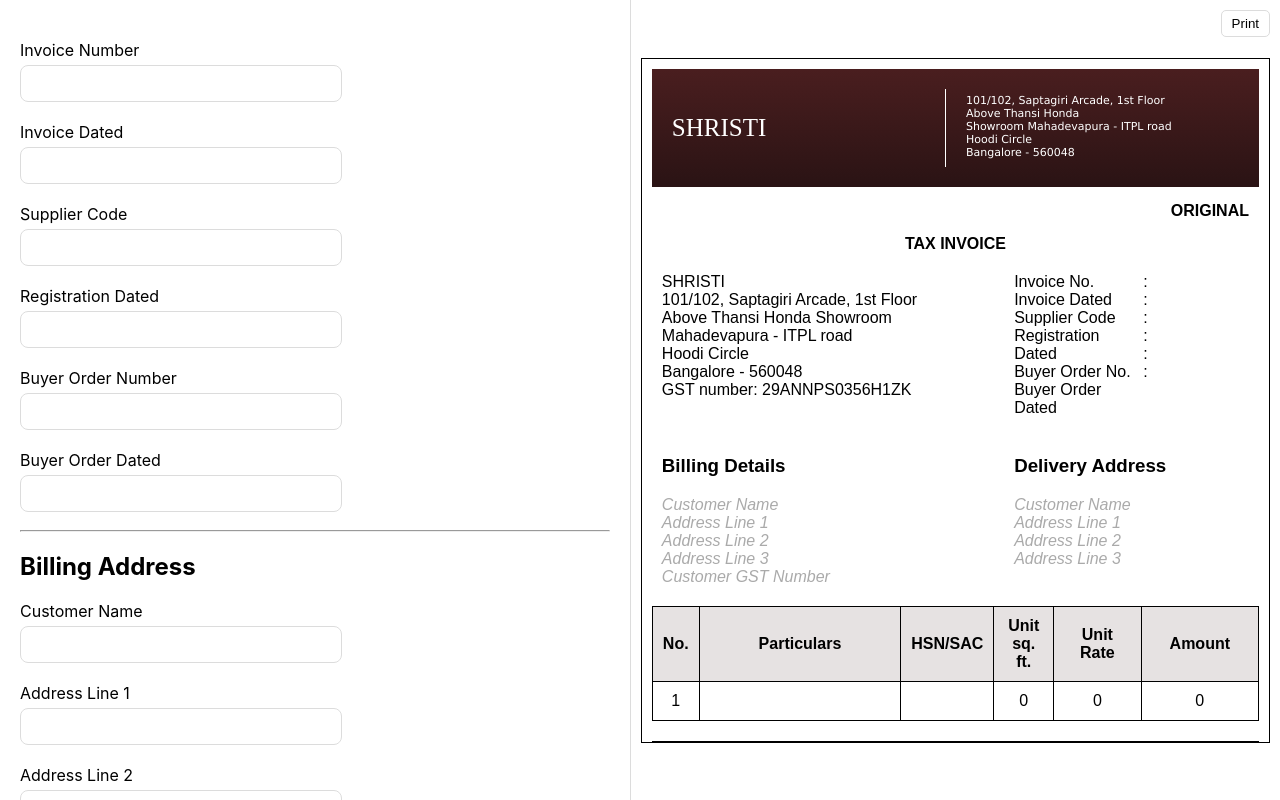
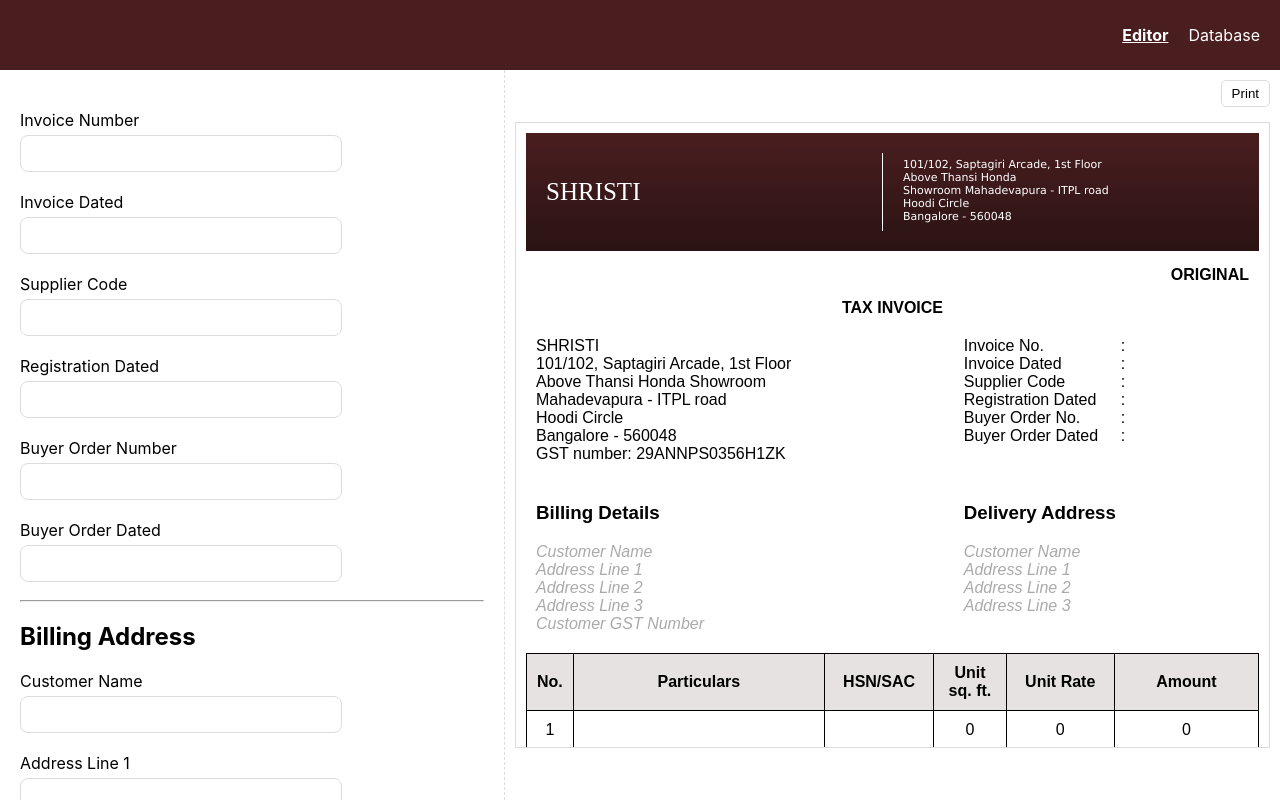
Before and after one commit to rahuls98/Billy, a React (Create React App) app: page / in a window 1280 px wide. Built offline with nearby package versions, Linux system fonts and the light colour scheme.

Commit message:
Added navbar

```diff
--- a/src/App.css
+++ b/src/App.css
@@ -1,7 +1,9 @@
 .App {
-    height: 100vh;
+    height: calc(100vh - 70px);
+    padding-top: 70px;
     width: 100vw;
     overflow: scroll;
+    position: relative;
 }
 
 .text-center {
@@ -41,6 +43,34 @@
     margin-top: 5px;
 }
 
+.navbar {
+    width: 100%;
+    height: 70px;
+    position: absolute;
+    top: 0;
+    z-index: 100;
+    background-color: rgb(74, 30, 31);
+    display: flex;
+    justify-content: right;
+    align-items: center;
+}
+
+.navbar span {
+    margin-right: 20px;
+    color: white;
+}
+
+.navbar span.active {
+    font-weight: bold;
+    text-decoration: underline;
+}
+
+.navbar span:hover {
+    color: white;
+    cursor: pointer;
+    text-decoration: underline;
+}
+
 @media print {
     body,
     html,
--- a/src/App.js
+++ b/src/App.js
@@ -20,7 +20,27 @@
         }
     };
 
-    return <div className="App">{viewHandler()}</div>;
+    return (
+        <div className="App">
+            {page !== 1 ? (
+                <div className="navbar">
+                    <span
+                        className={page === 0 ? "active" : ""}
+                        onClick={() => setPage(0)}
+                    >
+                        Editor
+                    </span>
+                    <span
+                        className={page === 2 ? "active" : ""}
+                        onClick={() => setPage(2)}
+                    >
+                        Database
+                    </span>
+                </div>
+            ) : null}
+            {viewHandler()}
+        </div>
+    );
 }
 
 export default App;
--- a/src/components/InvoiceForm/index.js
+++ b/src/components/InvoiceForm/index.js
@@ -240,11 +240,11 @@
             {particulars &&
                 particulars.map((row, ridx) => {
                     return (
-                        <div>
+                        <div key={ridx}>
                             <h3>Item {ridx + 1}</h3>
                             {row.slice(1).map((col, cidx) => {
                                 return (
-                                    <div>
+                                    <div key={cidx}>
                                         <label
                                             htmlFor={`r${ridx}-c${cidx + 1}`}
                                         >
@@ -285,7 +285,7 @@
                     type="checkbox"
                     id="cgst-checkbox"
                     checked={gst.cgstCheck}
-                    onClick={(e) => gst.setCgstCheck(e.currentTarget.checked)}
+                    onChange={(e) => gst.setCgstCheck(e.currentTarget.checked)}
                 />
                 <label htmlFor="cgst-checkbox" style={{ marginTop: 0 }}>
                     CGST
@@ -309,7 +309,7 @@
                     type="checkbox"
                     id="sgst-checkbox"
                     checked={gst.sgstCheck}
-                    onClick={(e) => gst.setSgstCheck(e.currentTarget.checked)}
+                    onChange={(e) => gst.setSgstCheck(e.currentTarget.checked)}
                 />
                 <label htmlFor="sgst-checkbox" style={{ marginTop: 0 }}>
                     SGST
@@ -333,7 +333,7 @@
                     type="checkbox"
                     id="igst-checkbox"
                     checked={gst.igstCheck}
-                    onClick={(e) => gst.setIgstCheck(e.currentTarget.checked)}
+                    onChange={(e) => gst.setIgstCheck(e.currentTarget.checked)}
                 />
                 <label htmlFor="igst-checkbox" style={{ marginTop: 0 }}>
                     IGST
--- a/src/components/PdfPreview/style.css
+++ b/src/components/PdfPreview/style.css
@@ -1,5 +1,5 @@
 .pdf-preview-container {
-    border: black solid 1px;
+    border: var(--border-color) solid 1px;
     padding: 10px;
     font-family: Arial, Helvetica, sans-serif;
     font-family: 11px;
--- a/src/layouts/Editor/index.js
+++ b/src/layouts/Editor/index.js
@@ -9,7 +9,7 @@
     const { handleWriteDataToDb } = useContext(invoiceDataContext);
 
     const handlePrint = () => {
-        handleWriteDataToDb();
+        // handleWriteDataToDb();
         setPage(1);
     };
 
--- a/src/layouts/Editor/style.css
+++ b/src/layouts/Editor/style.css
@@ -4,7 +4,7 @@
 }
 
 #editor-form {
-    width: 50vw;
+    width: 40vw;
     height: 100%;
     padding: 20px;
     overflow-y: scroll;
@@ -12,8 +12,8 @@
 }
 
 #editor-pdf-preview {
-    width: 50vw;
-    border-left: var(--border-color) solid 1px;
+    width: 60vw;
+    border-left: var(--border-color) dashed 1px;
     padding: 10px;
     position: relative;
 }
```
